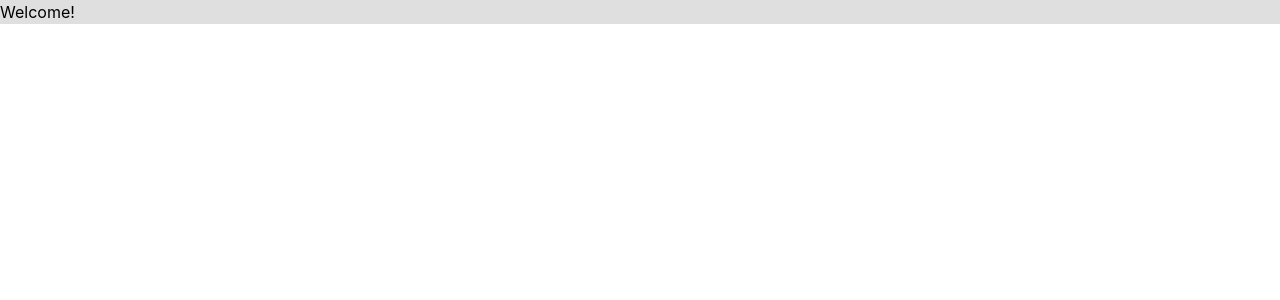
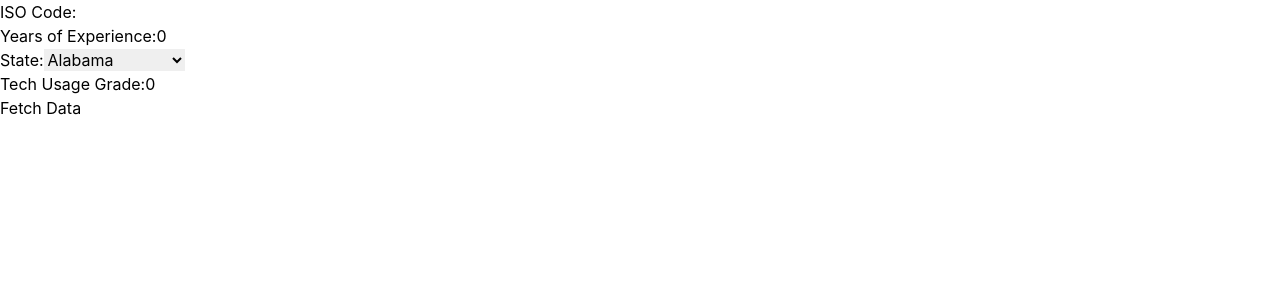
Before and after one commit to sanchay0/Shepherd, a Next.js app in the folder shepherd-client/: page / in a window 1280 px wide. Shown: the top 300 px of the page. Built offline with nearby package versions, Linux system fonts and the light colour scheme.

Commit message:
Add UI form and API fetch logic

```diff
--- /dev/null
+++ b/shepherd-client/components/apiHandlerButton.tsx
@@ -0,0 +1,34 @@
+import React, { useState } from "react";
+
+interface Response {
+    msg: string;
+}
+
+export interface FormData {
+    isoCode: string;
+    yearsOfExperience: number;
+    state: string;
+    techUsageGrade: number;
+}
+
+export default function ApiHandlerButton({params}: {params: FormData}) {
+    const [data, setData] = useState<Response | null>(null);
+
+    const queryParams = new URLSearchParams();
+    for (const [key, value] of Object.entries(params)) {
+        queryParams.append(key, value);
+    }
+
+    const fetchData = async () => {
+        const res = await fetch(`/api/model?${queryParams.toString}`);
+        const json = await res.json();
+        setData(json);
+    };
+
+    return (
+        <div>
+            <button onClick={fetchData}>Fetch Data</button>
+            {data && data.msg}
+        </div>
+    );
+}
--- /dev/null
+++ b/shepherd-client/components/stateSelect.tsx
@@ -0,0 +1,64 @@
+const states: string[] = [
+    "Alabama",
+    "Alaska",
+    "Arizona",
+    "Arkansas",
+    "California",
+    "Colorado",
+    "Connecticut",
+    "Delaware",
+    "Florida",
+    "Georgia",
+    "Hawaii",
+    "Idaho",
+    "Illinois",
+    "Indiana",
+    "Iowa",
+    "Kansas",
+    "Kentucky",
+    "Louisiana",
+    "Maine",
+    "Maryland",
+    "Massachusetts",
+    "Michigan",
+    "Minnesota",
+    "Mississippi",
+    "Missouri",
+    "Montana",
+    "Nebraska",
+    "Nevada",
+    "New Hampshire",
+    "New Jersey",
+    "New Mexico",
+    "New York",
+    "North Carolina",
+    "North Dakota",
+    "Ohio",
+    "Oklahoma",
+    "Oregon",
+    "Pennsylvania",
+    "Rhode Island",
+    "South Carolina",
+    "South Dakota",
+    "Tennessee",
+    "Texas",
+    "Utah",
+    "Vermont",
+    "Virginia",
+    "Washington",
+    "West Virginia",
+    "Wisconsin",
+    "Wyoming",
+];
+
+export const StateSelect = ({value, onChange}: {
+    value: string; onChange: (value: string) => void;
+}) => (
+    <select value={value} onChange={(e) => onChange(e.target.value)}>
+        {states.map((state) => (
+            <option key={state} value={state}>
+                {state}
+            </option>
+        ))}
+    </select>
+);
--- a/shepherd-client/pages/index.tsx
+++ b/shepherd-client/pages/index.tsx
@@ -1,20 +1,85 @@
-import React, { useRef } from 'react'
-import styles from '../styles/styles.module.css'
+import { useState } from 'react';
+import styles from '../styles/styles.module.css';
+import { StateSelect } from '../components/stateSelect';
+import ApiHandlerButton, { FormData } from '../components/apiHandlerButton';
 
-export default function App() {
+export default function Form() {
+    const [formData, setFormData] = useState<FormData>({
+        isoCode: "",
+        yearsOfExperience: 0,
+        state: "",
+        techUsageGrade: 0,
+    });
 
-    const Footer = () => (
-        <div className={`${styles.footer}`}>
-            <p>
-                This is a footer!
-            </p>
-        </div>
-    )
+    const handleSubmit = (event: React.FormEvent<HTMLFormElement>) => {
+        event.preventDefault();
+        console.log(formData);
+    };
 
     return (
-        <div style={{ background: '#dfdfdf' }}>
-            <h1>Welcome!</h1>
-            <Footer />
-        </div>
-    )
+        <form onSubmit={handleSubmit}>
+            <div>
+                <label>
+                    ISO Code:
+                    <input
+                        type="text"
+                        value={formData.isoCode}
+                        onChange={(e) =>
+                            setFormData((prevFormData) => ({
+                                ...prevFormData,
+                                isoCode: e.target.value,
+                            }))
+                        }
+                    />
+                </label>
+            </div>
+            <div>
+                <label>
+                    Years of Experience:
+                    <input
+                        type="number"
+                        value={formData.yearsOfExperience}
+                        onChange={(e) =>
+                            setFormData((prevFormData) => ({
+                                ...prevFormData,
+                                yearsOfExperience: parseInt(e.target.value),
+                            }))
+                        }
+                    />
+                </label>
+            </div>
+            <div>
+                <label>
+                    State:
+                    <StateSelect
+                        value={formData.state}
+                        onChange={(value) =>
+                            setFormData((prevFormData) => ({
+                                ...prevFormData,
+                                state: value,
+                            }))
+                        }
+                    />
+                </label>
+            </div>
+            <div>
+                <label>
+                    Tech Usage Grade:
+                    <input
+                        type="number"
+                        value={formData.techUsageGrade}
+                        onChange={(e) =>
+                            setFormData((prevFormData) => ({
+                                ...prevFormData,
+                                techUsageGrade: parseInt(e.target.value),
+                            }))
+                        }
+                    />
+                </label>
+            </div>
+            <div>
+                <ApiHandlerButton params={formData}></ApiHandlerButton>
+            </div>
+        </form>
+    );
 }
```
